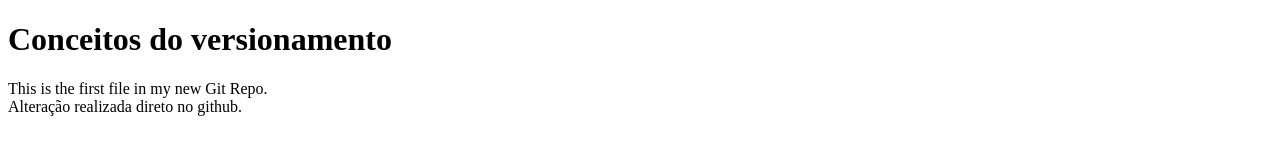
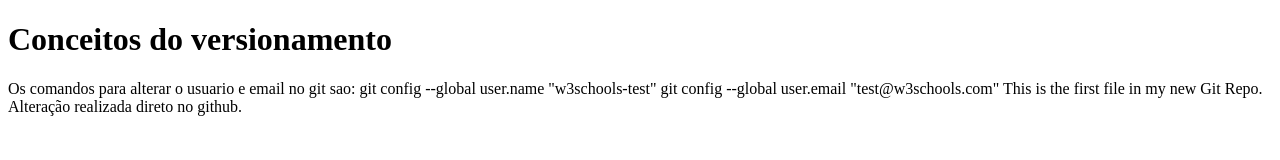
Before and after one commit to desenvolvedorlevi84/atividadeprojetoisaque, a plain HTML site: page index.html in a window 1280 px wide. Drawn offline with Linux system fonts and the light colour scheme.

Commit message:
resposta da primeira pergunta

```diff
--- a/index.html
+++ b/index.html
@@ -5,9 +5,19 @@
 </head>
 <body>
 
-<h1>Conceitos do versionamento</h1>
-  <p>This is the first file in my new Git Repo.<br>
-  Alteração realizada direto no github. </p>
+    <h1>Conceitos do versionamento</h1>
+    <p>
+        Os comandos para alterar o usuario e email no git sao:
+        git config --global user.name "w3schools-test"
+        git config --global user.email "test@w3schools.com"
+
+
+
+
+
+        This is the first file in my new Git Repo.<br>
+        Alteração realizada direto no github.
+    </p>
 
 </body>
 </html>
```
